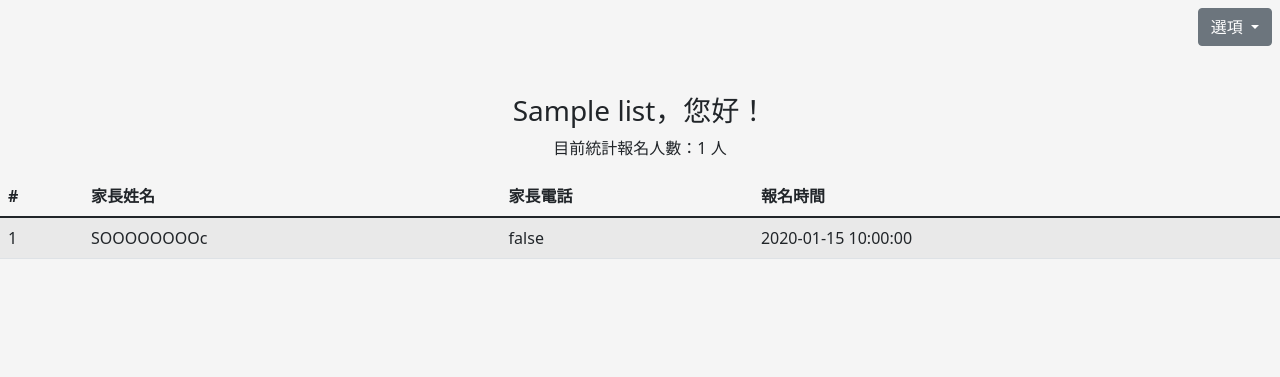
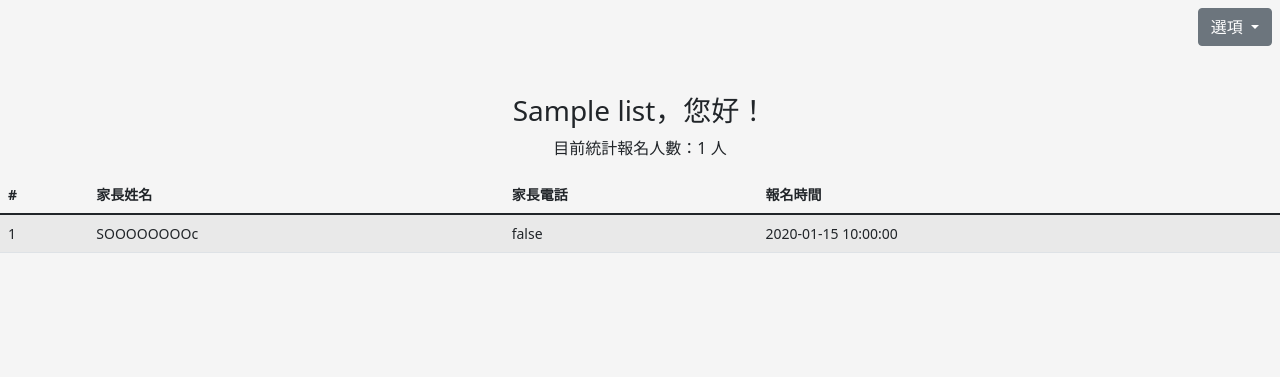
Before and after one commit to 1weiho/registration-record-system, a PHP site: page /store/index.php in a window 1280 px wide. Shown: the top 377 px of the page. Run offline with PHP 8.4, Linux system fonts and the light colour scheme; the visitor is signed in with stand-in values (Sample User, id 1); tables that the repository leaves empty hold one stand-in row (values such as "Sample post"); data that the repository does not hold is empty.

Commit message:
Make text in tables smaller

```diff
--- a/manage/index.php
+++ b/manage/index.php
@@ -21,7 +21,7 @@ if (!isset($_SESSION['employee_ssn'])) {
         <meta name="viewport" content="width=device-width, initial-scale=1.0" />
         <!-- Bootstrap CSS -->
         <link href="https://cdn.jsdelivr.net/npm/bootstrap@5.1.3/dist/css/bootstrap.min.css" rel="stylesheet" integrity="sha384-1BmE4kWBq78iYhFldvKuhfTAU6auU8tT94WrHftjDbrCEXSU1oBoqyl2QvZ6jIW3" crossorigin="anonymous" />
-        <link rel="stylesheet" href="../style/manage/manage.css">
+        <link rel="stylesheet" href="../style/manage/manage.css?2022062101">
         <link rel="shortcut icon" href="../src/image/ico.png" type="image/x-icon">
         <title>業務後台系統 | 主頁</title>
     </head>
--- a/manage/viewStore.php
+++ b/manage/viewStore.php
@@ -21,7 +21,7 @@ if (!isset($_SESSION['employee_ssn'])) {
         <meta name="viewport" content="width=device-width, initial-scale=1.0" />
         <!-- Bootstrap CSS -->
         <link href="https://cdn.jsdelivr.net/npm/bootstrap@5.1.3/dist/css/bootstrap.min.css" rel="stylesheet" integrity="sha384-1BmE4kWBq78iYhFldvKuhfTAU6auU8tT94WrHftjDbrCEXSU1oBoqyl2QvZ6jIW3" crossorigin="anonymous" />
-        <link rel="stylesheet" href="../style/manage/viewStore.css">
+        <link rel="stylesheet" href="../style/manage/viewStore.css?2022062101">
         <link rel="shortcut icon" href="../src/image/ico.png" type="image/x-icon">
         <title>業務後台系統 | 主頁</title>
     </head>
--- a/store/index.php
+++ b/store/index.php
@@ -21,7 +21,7 @@ if (!isset($_SESSION['store_id'])) {
         <meta name="viewport" content="width=device-width, initial-scale=1.0" />
         <!-- Bootstrap CSS -->
         <link href="https://cdn.jsdelivr.net/npm/bootstrap@5.1.3/dist/css/bootstrap.min.css" rel="stylesheet" integrity="sha384-1BmE4kWBq78iYhFldvKuhfTAU6auU8tT94WrHftjDbrCEXSU1oBoqyl2QvZ6jIW3" crossorigin="anonymous" />
-        <link rel="stylesheet" href="../style/store/store.css">
+        <link rel="stylesheet" href="../style/store/store.css?2022062101">
         <link rel="shortcut icon" href="../src/image/ico.png" type="image/x-icon">
         <title>店家後台系統 | 主頁</title>
     </head>
--- a/style/manage/manage.css
+++ b/style/manage/manage.css
@@ -6,3 +6,7 @@ body {
 body {
     background-color: #f5f5f5;
 }
+
+.table {
+    font-size: 14px;
+}
--- a/style/manage/viewStore.css
+++ b/style/manage/viewStore.css
@@ -6,3 +6,7 @@ body {
 body {
     background-color: #f5f5f5;
 }
+
+.table {
+    font-size: 14px;
+}
--- a/style/store/store.css
+++ b/style/store/store.css
@@ -6,3 +6,7 @@ body {
 body {
     background-color: #f5f5f5;
 }
+
+.table {
+    font-size: 14px;
+}
```
